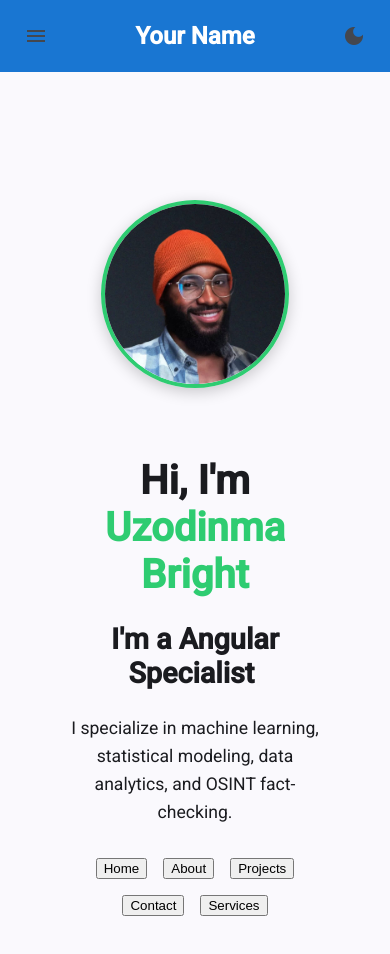
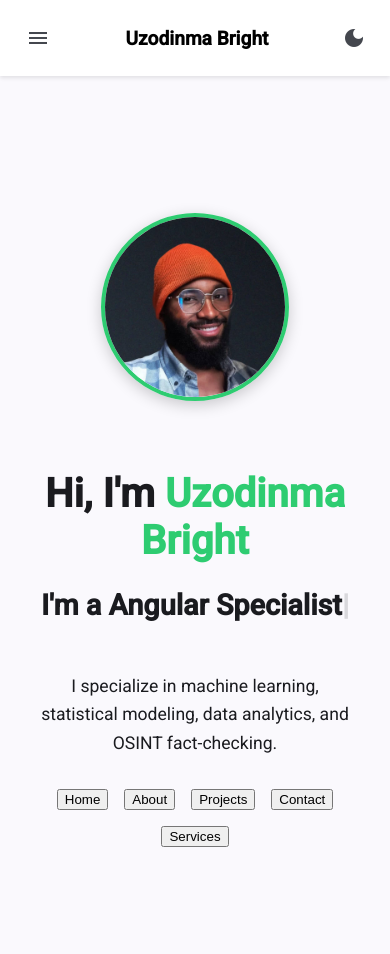
Before and after one commit to cloudcoder88/Angular_site2, an Angular app: page / in a window 390 px wide. Shown: the top 954 px of the page. Built offline with nearby package versions, Linux system fonts and the light colour scheme.

Commit message:
i fixed the sidebar and nav bar

```diff
--- a/src/app/app.component.css
+++ b/src/app/app.component.css
@@ -1,60 +1,268 @@
-/* TEMPORARY - REMOVE LATER */
+/* CSS Variables for Themes */
+:root {
+  --primary-color: #3f51b5;
+  --bg-color: #ffffff;
+  --text-color: #333333;
+  --nav-bg: #f8f9fa;
+  --sidebar-bg: #ffffff;
+  --border-color: #e0e0e0;
+  --hover-color: rgba(0, 0, 0, 0.04);
+  --overlay-color: rgba(0, 0, 0, 0.5);
+}
+
+.dark-theme {
+  --primary-color: #7986cb;
+  --bg-color: #1a1a1a;
+  --text-color: #ffffff;
+  --nav-bg: #2d2d2d;
+  --sidebar-bg: #2d2d2d;
+  --border-color: #444444;
+  --hover-color: rgba(255, 255, 255, 0.1);
+  --overlay-color: rgba(0, 0, 0, 0.7);
+}
+
+/* Global Styles */
 * {
   margin: 0;
   padding: 0;
   box-sizing: border-box;
 }
 
+body {
+  background-color: var(--bg-color);
+  color: var(--text-color);
+  font-family: 'Segoe UI', Tahoma, Geneva, Verdana, sans-serif;
+  transition: all 0.3s ease;
+  line-height: 1.6;
+}
+
+/* Desktop Navigation */
 .desktop-nav {
-  background: #1976d2;
-  color: white;
-  padding: 1rem 2rem;
   display: flex;
   justify-content: space-between;
   align-items: center;
+  padding: 1rem 2rem;
+  background-color: var(--nav-bg);
+  border-bottom: 1px solid var(--border-color);
+  position: sticky;
+  top: 0;
+  z-index: 1000;
+  box-shadow: 0 2px 4px rgba(0,0,0,0.1);
+}
+
+.nav-brand h2 {
+  color: var(--primary-color);
+  font-weight: 600;
+  font-size: 1.5rem;
+}
+
+.nav-links {
+  display: flex;
+  gap: 2rem;
 }
 
 .nav-links a {
-  color: white;
-  margin: 0 1rem;
   text-decoration: none;
+  color: var(--text-color);
+  font-weight: 500;
+  padding: 0.5rem 1rem;
+  border-radius: 6px;
+  transition: all 0.3s ease;
+  position: relative;
+}
+
+.nav-links a:hover {
+  background-color: var(--hover-color);
+  transform: translateY(-1px);
 }
 
 .nav-links a.active {
-  font-weight: bold;
-  border-bottom: 2px solid white;
+  color: var(--primary-color);
+  font-weight: 600;
 }
 
+.nav-links a.active::after {
+  content: '';
+  position: absolute;
+  bottom: -2px;
+  left: 1rem;
+  right: 1rem;
+  height: 2px;
+  background-color: var(--primary-color);
+  border-radius: 2px;
+}
+
+.theme-toggle {
+  background: none;
+  border: none;
+  padding: 0.5rem;
+  cursor: pointer;
+  border-radius: 50%;
+  transition: all 0.3s ease;
+  font-size: 1.2rem;
+}
+
+.theme-toggle:hover {
+  background-color: var(--hover-color);
+  transform: scale(1.1);
+}
+
+/* Mobile Navigation */
 .mobile-header {
-  background: #1976d2;
-  color: white;
-  padding: 1rem;
   display: flex;
   justify-content: space-between;
   align-items: center;
+  padding: 1rem;
+  background-color: var(--nav-bg);
+  border-bottom: 1px solid var(--border-color);
+  position: sticky;
+  top: 0;
+  z-index: 1000;
+  box-shadow: 0 2px 4px rgba(0,0,0,0.1);
+}
+
+.mobile-title {
+  font-weight: 600;
+  color: var(--primary-color);
+  font-size: 1.2rem;
+}
+
+.menu-button, .close-button {
+  background: none;
+  border: none;
+  padding: 0.5rem;
+  cursor: pointer;
+  border-radius: 6px;
+  transition: all 0.3s ease;
+  font-size: 1.2rem;
+  min-width: 44px;
+  min-height: 44px;
+  display: flex;
+  align-items: center;
+  justify-content: center;
+}
+
+.menu-button:hover, .close-button:hover {
+  background-color: var(--hover-color);
+}
+
+/* Mobile Container */
+.mobile-container {
+  position: relative;
+}
+
+/* Sidebar */
+.sidebar {
+  position: fixed;
+  top: 0;
+  left: -100%;
+  width: 280px;
+  height: 100vh;
+  background-color: var(--sidebar-bg);
+  z-index: 1100;
+  transition: left 0.3s ease;
+  box-shadow: 2px 0 8px rgba(0,0,0,0.15);
+}
+
+.sidebar-open {
+  left: 0;
 }
 
 .sidebar-content {
-  padding: 1rem;
-  background: #f5f5f5;
   height: 100%;
+  display: flex;
+  flex-direction: column;
+}
+
+.sidebar-header {
+  display: flex;
+  justify-content: space-between;
+  align-items: center;
+  padding: 1.5rem;
+  border-bottom: 1px solid var(--border-color);
+  background-color: var(--nav-bg);
+}
+
+.sidebar-header h2 {
+  color: var(--primary-color);
+  font-size: 1.25rem;
+  font-weight: 600;
+}
+
+.sidebar-links {
+  display: flex;
+  flex-direction: column;
+  padding: 1rem 0;
+  flex: 1;
 }
 
 .sidebar-links a {
   display: block;
-  padding: 1rem;
+  padding: 1rem 1.5rem;
   text-decoration: none;
-  color: #333;
-  border-bottom: 1px solid #ddd;
+  color: var(--text-color);
+  font-weight: 500;
+  transition: all 0.3s ease;
+  min-height: 48px;
+  display: flex;
+  align-items: center;
+  border-left: 3px solid transparent;
 }
 
-main {
-  padding: 2rem;
-  min-height: 80vh;
+.sidebar-links a:hover {
+  background-color: var(--hover-color);
+  padding-left: 2rem;
 }
 
+.sidebar-links a.active {
+  color: var(--primary-color);
+  background-color: var(--hover-color);
+  border-left-color: var(--primary-color);
+  font-weight: 600;
+}
 
-/* TEMPORARY - Remove app component styles */
+/* Overlay */
+.sidebar-overlay {
+  position: fixed;
+  top: 0;
+  left: 0;
+  width: 100%;
+  height: 100%;
+  background-color: var(--overlay-color);
+  z-index: 1050;
+  opacity: 0;
+  visibility: hidden;
+  transition: all 0.3s ease;
+}
+
+.overlay-open {
+  opacity: 1;
+  visibility: visible;
+}
+
+/* Main Content */
+.main-content, .desktop-main {
+  min-height: calc(100vh - 80px);
+  background-color: var(--bg-color);
+}
+
+/* Responsive */
+@media (max-width: 768px) {
+  .desktop-nav {
+    padding: 1rem;
+  }
+
+  .nav-links {
+    gap: 1rem;
+  }
+
+  .sidebar {
+    width: 85%;
+    max-width: 300px;
+  }
+}
+
+/* Add to your component class */
 :host {
-  display: contents !important; /* Let home component take full control */
+  display: block;
 }
--- a/src/app/app.component.html
+++ b/src/app/app.component.html
@@ -1,7 +1,7 @@
 <!-- Desktop Navbar -->
 <nav class="desktop-nav" *ngIf="isDesktop">
   <div class="nav-brand">
-    <h2>Your Name</h2>
+    <h2>Uzodinma Bright</h2>
   </div>
   <div class="nav-links">
     <a routerLink="/" routerLinkActive="active">Home</a>
@@ -10,48 +10,51 @@
     <a routerLink="/projects" routerLinkActive="active">Projects</a>
     <a routerLink="/contact" routerLinkActive="active">Contact</a>
   </div>
-  <button mat-icon-button (click)="toggleTheme()">
+  <button mat-icon-button (click)="toggleTheme()" class="theme-toggle">
     <mat-icon>{{ isDarkTheme ? 'light_mode' : 'dark_mode' }}</mat-icon>
   </button>
 </nav>
 
-<!-- Mobile Sidebar -->
-<mat-sidenav-container class="mobile-container" *ngIf="!isDesktop">
-  <mat-sidenav #sidenav mode="over" position="start">
+<!-- Mobile Navigation -->
+<div class="mobile-nav" *ngIf="!isDesktop">
+  <div class="mobile-header">
+    <button mat-icon-button (click)="sidenav.toggle()" class="menu-button">
+      <mat-icon>menu</mat-icon>
+    </button>
+    <span class="mobile-title">Uzodinma Bright</span>
+    <button mat-icon-button (click)="toggleTheme()" class="theme-toggle">
+      <mat-icon>{{ isDarkTheme ? 'light_mode' : 'dark_mode' }}</mat-icon>
+    </button>
+  </div>
+
+  <mat-sidenav-container class="mobile-container">
+    <mat-sidenav #sidenav mode="over" position="start" class="sidebar">
       <div class="sidebar-content">
         <div class="sidebar-header">
-        <h2>Your Name</h2>
-        <button mat-icon-button (click)="sidenav.toggle()">
+          <h2>Uzodinma Bright</h2>
+          <button mat-icon-button (click)="sidenav.close()" class="close-button">
             <mat-icon>close</mat-icon>
           </button>
         </div>
-      <div class="sidebar-links">
-        <a routerLink="/" routerLinkActive="active" (click)="sidenav.toggle()">Home</a>
-        <a routerLink="/about" routerLinkActive="active" (click)="sidenav.toggle()">About</a>
-        <a routerLink="/services" routerLinkActive="active" (click)="sidenav.toggle()">My Services</a>
-        <a routerLink="/projects" routerLinkActive="active" (click)="sidenav.toggle()">Projects</a>
-        <a routerLink="/contact" routerLinkActive="active" (click)="sidenav.toggle()">Contact</a>
-      </div>
+        <nav class="sidebar-links">
+          <a routerLink="/" routerLinkActive="active" (click)="sidenav.close()">Home</a>
+          <a routerLink="/about" routerLinkActive="active" (click)="sidenav.close()">About</a>
+          <a routerLink="/myservices" routerLinkActive="active" (click)="sidenav.close()">My Services</a>
+          <a routerLink="/projects" routerLinkActive="active" (click)="sidenav.close()">Projects</a>
+          <a routerLink="/contact" routerLinkActive="active" (click)="sidenav.close()">Contact</a>
+        </nav>
       </div>
     </mat-sidenav>
 
     <mat-sidenav-content>
-    <div class="mobile-header">
-      <button mat-icon-button (click)="sidenav.toggle()">
-        <mat-icon>menu</mat-icon>
-      </button>
-      <h2>Your Name</h2>
-      <button mat-icon-button (click)="toggleTheme()">
-        <mat-icon>{{ isDarkTheme ? 'light_mode' : 'dark_mode' }}</mat-icon>
-      </button>
-    </div>
-    <main>
+      <main class="main-content">
         <router-outlet></router-outlet>
       </main>
     </mat-sidenav-content>
   </mat-sidenav-container>
+</div>
 
-<!-- Desktop content -->
+<!-- Desktop Content -->
 <main class="desktop-main" *ngIf="isDesktop">
   <router-outlet></router-outlet>
 </main>
--- a/src/app/app.component.ts
+++ b/src/app/app.component.ts
@@ -1,9 +1,12 @@
 import { Component, HostListener } from '@angular/core';
 import { CommonModule } from '@angular/common';
-import { RouterModule } from '@angular/router';
+import { RouterModule, RouterOutlet } from '@angular/router';
+
+// Angular Material imports
+import { MatToolbarModule } from '@angular/material/toolbar';
+import { MatSidenavModule } from '@angular/material/sidenav';
+import { MatIconModule } from '@angular/material/icon';
 import { MatButtonModule } from '@angular/material/button';
-import { MatIconModule } from '@angular/material/icon';
-import { MatSidenavModule } from '@angular/material/sidenav';
 
 @Component({
   selector: 'app-root',
@@ -11,36 +14,53 @@ import { MatSidenavModule } from '@angular/material/sidenav';
   imports: [
     CommonModule,
     RouterModule,
+    RouterOutlet,
+    MatToolbarModule,
     MatSidenavModule,
-    MatButtonModule,
-    MatIconModule
+    MatIconModule,
+    MatButtonModule
   ],
   templateUrl: './app.component.html',
   styleUrls: ['./app.component.css']
 })
 export class AppComponent {
-  isDesktop = true;
   isDarkTheme = false;
+  isDesktop = window.innerWidth > 768;
 
-  @HostListener('window:resize')
+  @HostListener('window:resize', ['$event'])
   onResize() {
     this.isDesktop = window.innerWidth > 768;
   }
 
-  ngOnInit() {
-    this.onResize();
-    const savedTheme = localStorage.getItem('theme');
-    this.isDarkTheme = savedTheme === 'dark';
-    this.applyTheme();
+  toggleTheme() {
+    this.isDarkTheme = !this.isDarkTheme;
+    localStorage.setItem('darkTheme', JSON.stringify(this.isDarkTheme));
+
+    // Apply theme to body
+    if (this.isDarkTheme) {
+      document.body.classList.add('dark-theme');
+    } else {
+      document.body.classList.remove('dark-theme');
+    }
   }
 
-  toggleTheme() {
-    this.isDarkTheme = !this.isDarkTheme;
-    this.applyTheme();
-    localStorage.setItem('theme', this.isDarkTheme ? 'dark' : 'light');
-  }
+  sidenavOpen = false;
 
-  applyTheme() {
-    document.body.classList.toggle('dark-theme', this.isDarkTheme);
+toggleSidenav() {
+  this.sidenavOpen = !this.sidenavOpen;
+}
+
+closeSidenav() {
+  this.sidenavOpen = false;
+}
+
+  constructor() {
+    const savedTheme = localStorage.getItem('darkTheme');
+    if (savedTheme) {
+      this.isDarkTheme = JSON.parse(savedTheme);
+      if (this.isDarkTheme) {
+        document.body.classList.add('dark-theme');
+      }
+    }
   }
 }
```
Lines whose indentation alone changed are shown as unchanged.
